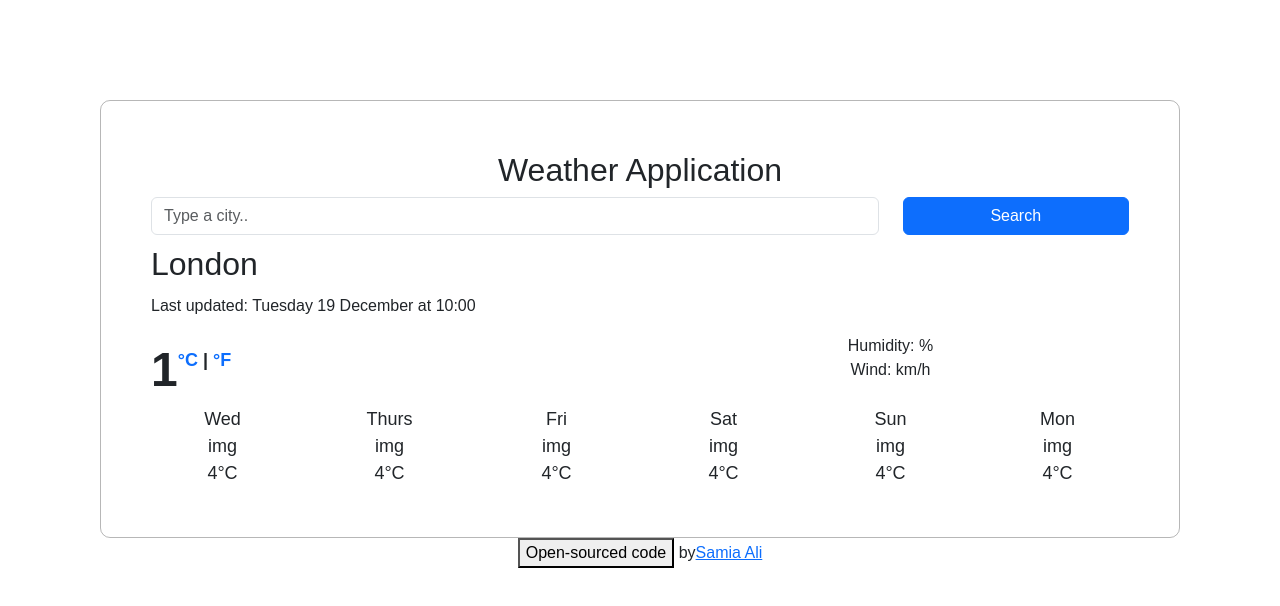
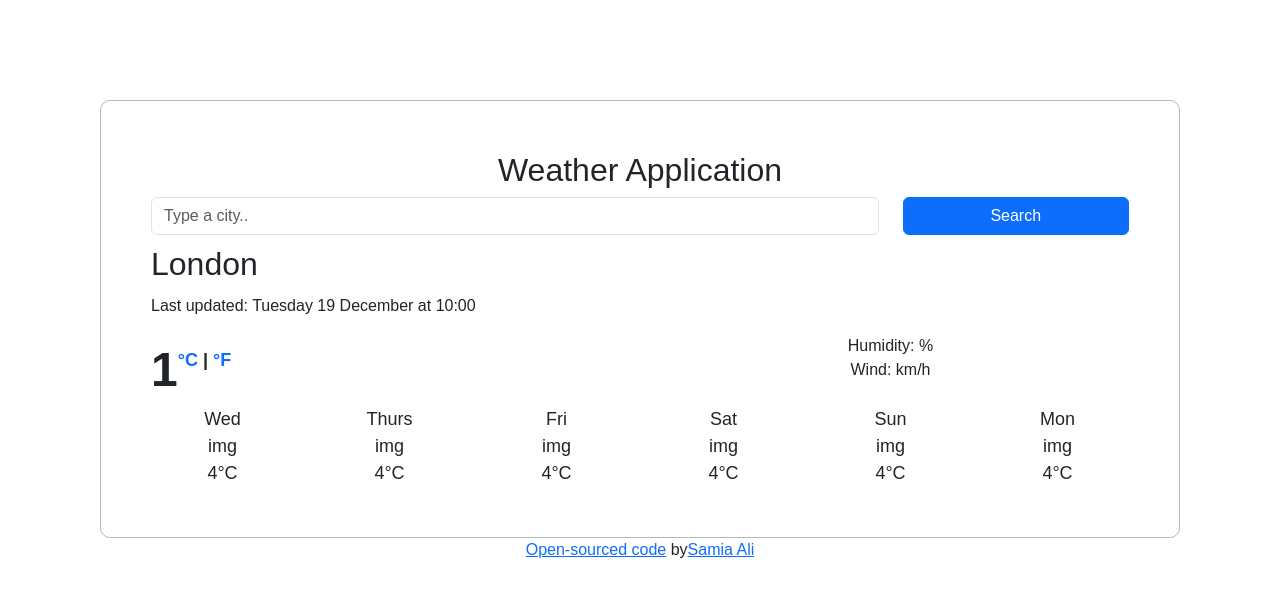
Before and after one commit to samia-ctrl/react-weather, a React (Create React App) app: page / in a window 1280 px wide. Shown: the top 606 px of the page. Built offline with nearby package versions, Linux system fonts and the light colour scheme.

Commit message:
link updated

```diff
--- a/src/App.js
+++ b/src/App.js
@@ -6,7 +6,8 @@ function App() {
     <div className="App">
       <Weather />
       <div>
-        <button> Open-sourced code </button> by
+        <a href="https://jade-kringle-70f393.netlify.app/">Open-sourced code</a>{" "}
+        by
         <a href="https://sensational-axolotl-763769.netlify.app/">Samia Ali</a>
       </div>
     </div>
```
